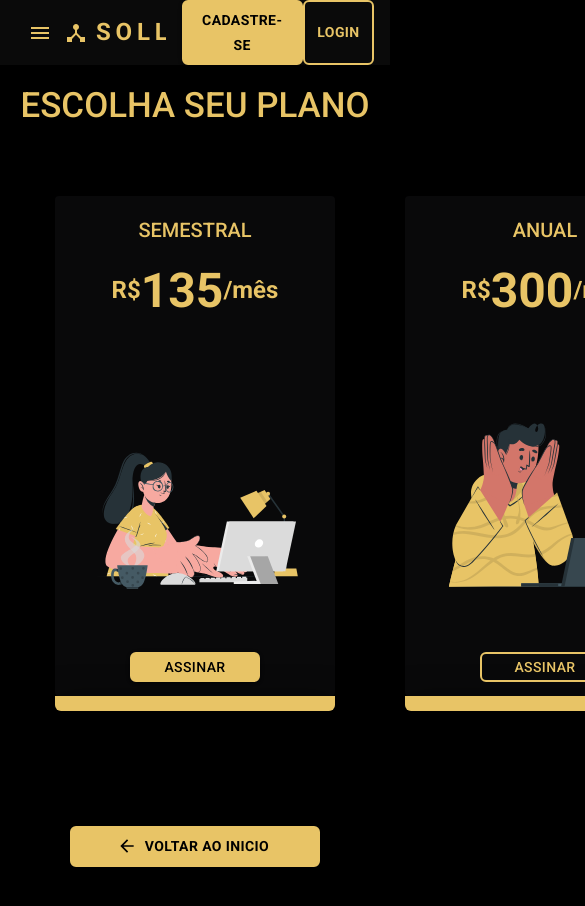
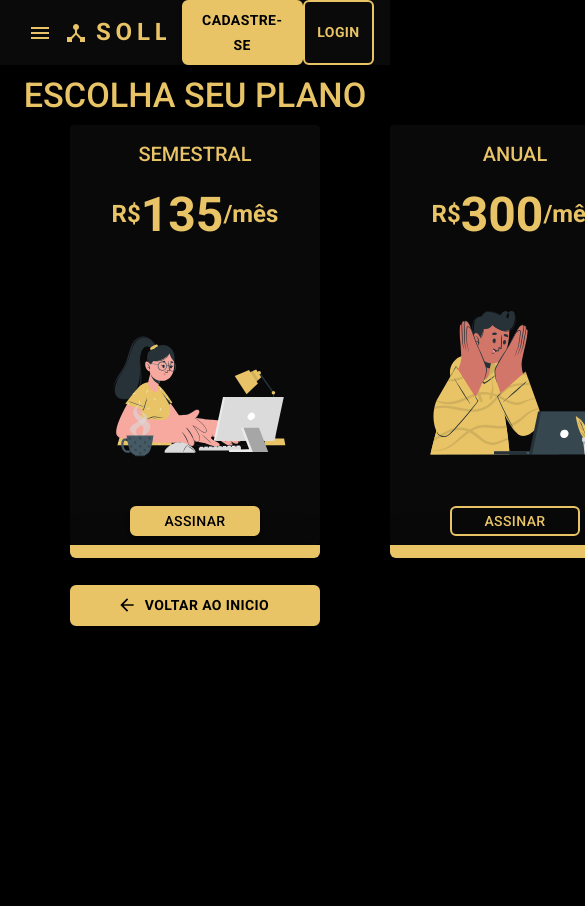
Before and after one commit to ogabrielalves/sollute-react-v2, a React (Vite) app: page /prices in a window 390 px wide. Shown: the top 906 px of the page, 585 px wide, since content can reach past the window. After the commit the page ends 844 px from the top, so only its background shows below. Built offline with nearby package versions, Linux system fonts and the light colour scheme.

Commit message:
Ajuste da responsividade.

```diff
--- a/src/components/PriceCard/PriceCard.module.scss
+++ b/src/components/PriceCard/PriceCard.module.scss
@@ -40,9 +40,13 @@
 }
 
 @media screen and (max-width: 1366px) {
-    .card {
-        min-width: 250px;
+    .boxCard {
+        min-width: 220px;
         max-width: 250px;
-        height: 450px;
+        height: 420px;
+    }
+
+    .boxImage {
+        margin-top: 0px;
     }
 }
--- a/src/pages/Home/Home.module.scss
+++ b/src/pages/Home/Home.module.scss
@@ -1,7 +1,7 @@
 .backgroundContainer {
     background-image: url('../../assets/img/Background.png');
     height: 100vh;
-    background-size: auto;
+    background-size: cover;
     background-attachment: fixed;
     color: white;
 }
@@ -37,3 +37,17 @@
         margin-left: 50px;
     }
 }
+
+@media screen and (max-width: 1366px) {
+    .leftSide {
+
+        p {
+            width: 40%;
+        }
+
+        .buttonRegister {
+            width: 25%;
+        }
+    }
+
+}
--- a/src/pages/Price/Price.module.scss
+++ b/src/pages/Price/Price.module.scss
@@ -1,6 +1,5 @@
 .background {
-
-    height: 100vh;
+    height: 90vh;
     display: flex;
     flex-direction: column;
     align-items: center;
@@ -30,6 +29,12 @@
 
 @media screen and (max-width: 1366px) {
     .title {
-        font-size: 2.18rem;
+        font-size: 2.14rem;
+        margin-bottom: 10px;
+        margin-top: 10px;
+    }
+
+    .boxPrice {
+        margin-bottom: 40px;
     }
 }
```
